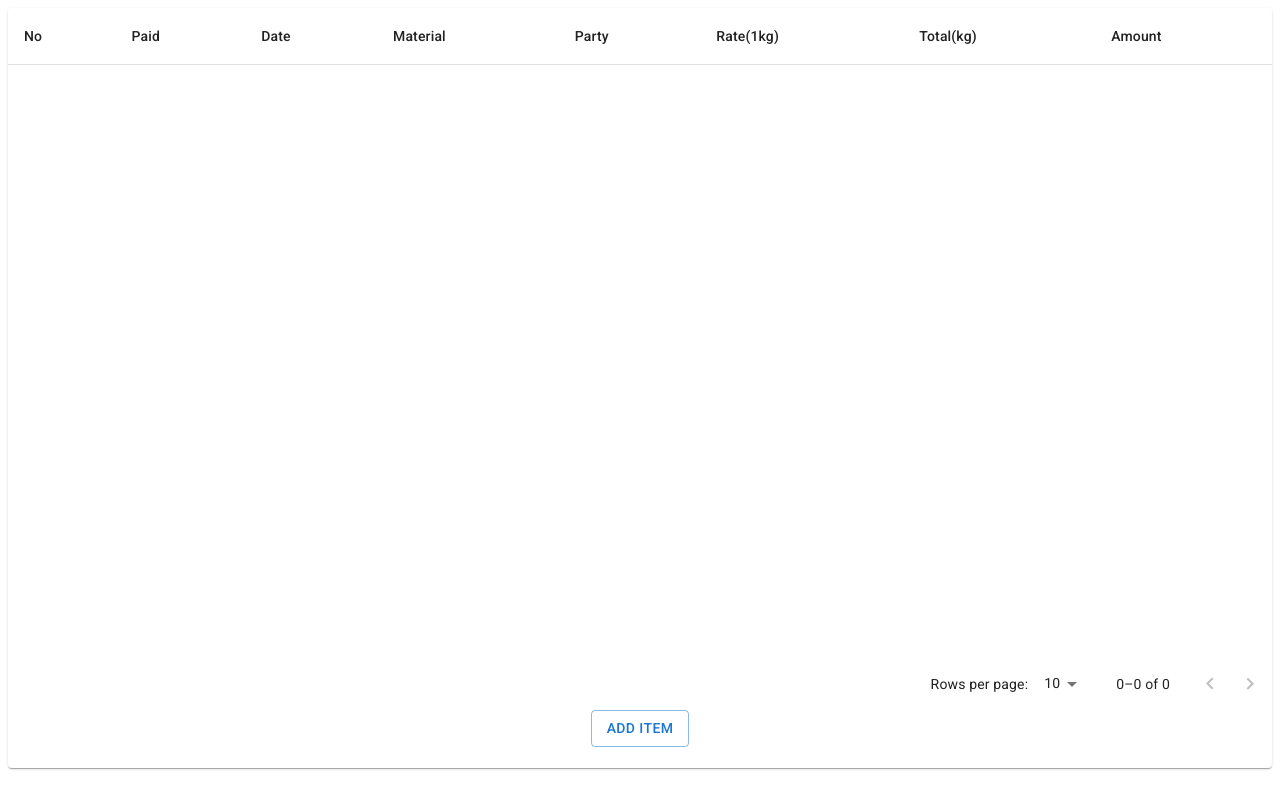
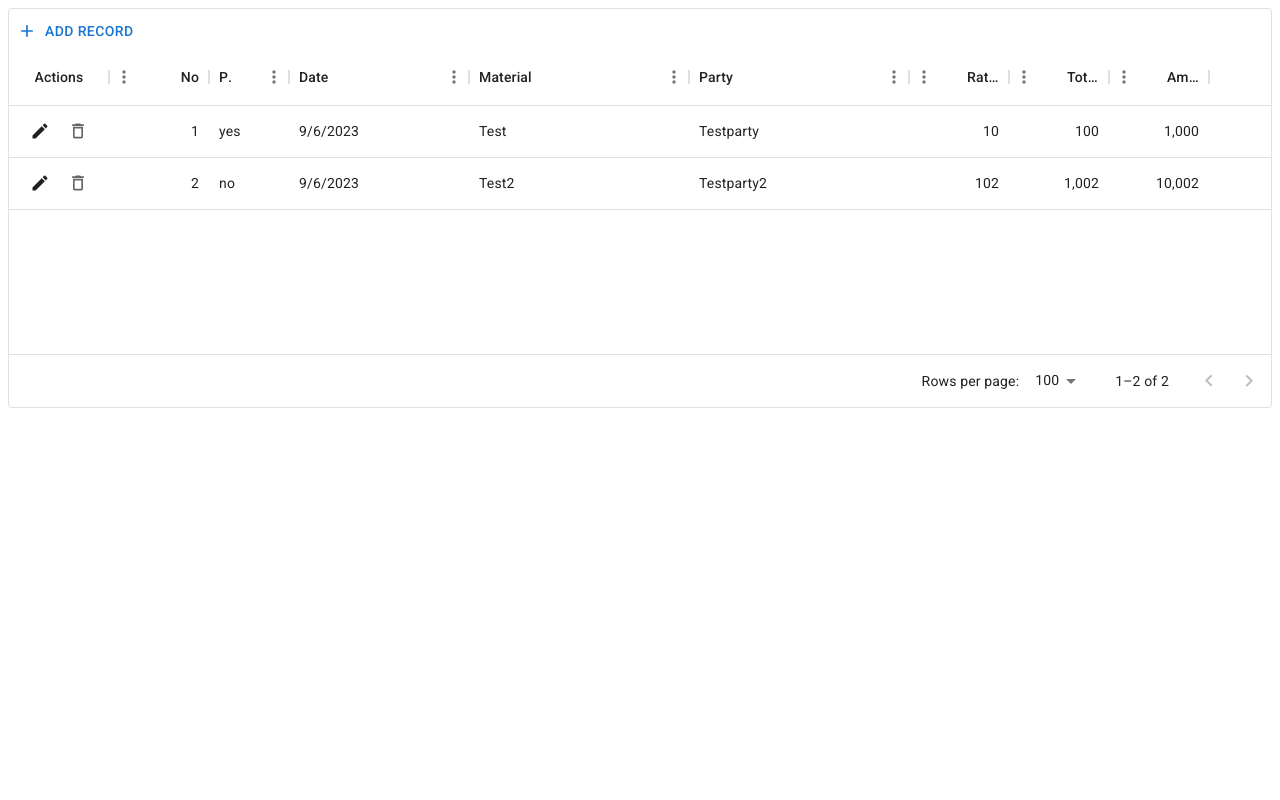
Before and after one commit to PravinKumar95/Poultry_Farm, a React (Vite) app: page / in a window 1280 px wide. Built offline with nearby package versions, Linux system fonts and the light colour scheme.

Commit message:
update table comp

```diff
--- a/package.json
+++ b/package.json
@@ -17,7 +17,8 @@
     "@emotion/styled": "^11.11.0",
     "@fontsource/roboto": "^5.0.8",
     "@mui/icons-material": "^5.14.3",
-    "@mui/material": "^5.14.4",
+    "@mui/material": "^5.14.8",
+    "@mui/x-data-grid": "^6.12.1",
     "react": "^18.2.0",
     "react-dom": "^18.2.0",
     "react-router-dom": "^6.14.2"
--- a/src/components/Dialog.tsx
+++ /dev/null
@@ -1,118 +0,0 @@
-import * as React from "react";
-import Button from "@mui/material/Button";
-import Dialog from "@mui/material/Dialog";
-import AppBar from "@mui/material/AppBar";
-import Toolbar from "@mui/material/Toolbar";
-import IconButton from "@mui/material/IconButton";
-import Typography from "@mui/material/Typography";
-import CloseIcon from "@mui/icons-material/Close";
-import Slide from "@mui/material/Slide";
-import { TransitionProps } from "@mui/material/transitions";
-import {
-  Checkbox,
-  Container,
-  FormControlLabel,
-  FormGroup,
-  TextField,
-} from "@mui/material";
-
-const Transition = React.forwardRef(function Transition(
-  props: TransitionProps & {
-    children: React.ReactElement;
-  },
-  ref: React.Ref<unknown>
-) {
-  return <Slide direction="up" ref={ref} {...props} />;
-});
-
-export default function FullScreenDialog({ onSave }: { onSave: (data:any) => void }) {
-  const [open, setOpen] = React.useState(false);
-  const [party, setParty] = React.useState('');
-  const [material, setMaterial] = React.useState('');
-  const [rate, setRate] = React.useState(0);
-  const [total, setTotal] = React.useState(0);
-  const [paid, setPaid] = React.useState(false);
-  const handleClickOpen = () => {
-    setOpen(true);
-  };
-
-  const handleClose = () => {
-    setOpen(false);
-  };
-
-  return (
-    <div>
-      <Button variant="outlined" onClick={handleClickOpen}>
-        Add Item
-      </Button>
-      <Dialog
-        fullScreen
-        open={open}
-        onClose={handleClose}
-        TransitionComponent={Transition}
-      >
-        <AppBar sx={{ position: "relative" }}>
-          <Toolbar>
-            <IconButton
-              edge="start"
-              color="inherit"
-              onClick={handleClose}
-              aria-label="close"
-            >
-              <CloseIcon />
-            </IconButton>
-            <Typography sx={{ ml: 2, flex: 1 }} variant="h6" component="div">
-              Add Item
-            </Typography>
-            <Button
-              autoFocus
-              color="inherit"
-              onClick={() => {
-                onSave({
-                    party,
-                    material,
-                    rate,
-                    total,
-                    paid
-                });
-                handleClose();
-              }}
-            >
-              Save
-            </Button>
-          </Toolbar>
-        </AppBar>
-        <Container>
-          <TextField label="Party" margin="normal" variant="filled" fullWidth value={party} onChange={(e) => setParty(e.target.value)}/>
-          <TextField
-            label="Material"
-            margin="normal"
-            variant="filled"
-            fullWidth
-            value={material}
-            onChange={(e) => setMaterial(e.target.value)}
-          />
-          <TextField
-            label="Rate(1kg)"
-            margin="normal"
-            variant="filled"
-            fullWidth
-            value={rate}
-            onChange={(e) => setRate(+e.target.value)}
-          />
-          <TextField
-            label="Total(1kg)"
-            margin="normal"
-            variant="filled"
-            fullWidth
-            value={total}
-            onChange={(e) => setTotal(+e.target.value)}
-          />
-          <FormGroup>
-            <FormControlLabel control={<Checkbox />} label="Paid" value={paid} onChange={(_e, checked) => setPaid(checked)}/>
-          </FormGroup>
-        </Container>
-      </Dialog>
-    </div>
-  );
-}
--- a/src/components/Table.tsx
+++ b/src/components/Table.tsx
@@ -1,174 +1,282 @@
 import * as React from "react";
-import Paper from "@mui/material/Paper";
-import Table from "@mui/material/Table";
-import TableBody from "@mui/material/TableBody";
-import TableCell from "@mui/material/TableCell";
-import TableContainer from "@mui/material/TableContainer";
-import TableHead from "@mui/material/TableHead";
-import TablePagination from "@mui/material/TablePagination";
-import TableRow from "@mui/material/TableRow";
-import Dialog from "./Dialog";
-import Chip from '@mui/material/Chip';
+import Box from "@mui/material/Box";
+import Button from "@mui/material/Button";
+import AddIcon from "@mui/icons-material/Add";
+import EditIcon from "@mui/icons-material/Edit";
+import DeleteIcon from "@mui/icons-material/DeleteOutlined";
+import SaveIcon from "@mui/icons-material/Save";
+import CancelIcon from "@mui/icons-material/Close";
+import {
+  GridRowsProp,
+  GridRowModesModel,
+  GridRowModes,
+  DataGrid,
+  GridColDef,
+  GridToolbarContainer,
+  GridActionsCellItem,
+  GridEventListener,
+  GridRowId,
+  GridRowModel,
+  GridRowEditStopReasons,
+} from "@mui/x-data-grid";
 
-interface Column {
-  id:
-    | "no"
-    | "date"
-    | "material"
-    | "party"
-    | "rate"
-    | "total"
-    | "amount"
-    | "paid";
-  label: string;
-  minWidth?: number;
-  align?: "right";
-  format?: (value: number) => string;
-}
-
-const columns: readonly Column[] = [
-  { id: "no", label: "No" },
-  { id: "paid", label: "Paid" },
+const initialRows: GridRowsProp = [
   {
-    id: "date",
-    label: "Date",
+    id: 1,
+    no: 1,
+    paid: "yes",
+    date: new Date(),
+    material: "Test",
+    party: "Testparty",
+    rate: 10,
+    total: 100,
+    amount: 1000,
   },
   {
-    id: "material",
-    label: "Material",
-  },
-  {
-    id: "party",
-    label: "Party",
-  },
-  {
-    id: "rate",
-    label: "Rate(1kg)",
-  },
-  {
-    id: "total",
-    label: "Total(kg)",
-  },
-  {
-    id: "amount",
-    label: "Amount",
+    id: 2,
+    no: 2,
+    paid: "no",
+    date: new Date(),
+    material: "Test2",
+    party: "Testparty2",
+    rate: 102,
+    total: 1002,
+    amount: 10002,
   },
 ];
 
-interface Data {
-  no: number;
-  date: string;
-  material: string;
-  party: string;
-  rate: number;
-  total: number;
-  amount: number;
-  paid: boolean;
+interface EditToolbarProps {
+  setRows: (newRows: (oldRows: GridRowsProp) => GridRowsProp) => void;
+  setRowModesModel: (
+    newModel: (oldModel: GridRowModesModel) => GridRowModesModel
+  ) => void;
 }
 
-function createData({
-  no,
-  material,
-  party,
-  rate,
-  total,
-  paid,
-}: {
-  no: number;
-  material: string;
-  party: string;
-  rate: number;
-  total: number;
-  paid?: boolean;
-}): Data {
-  return {
-    no,
-    amount: rate * total,
-    date: new Date().toLocaleDateString(),
-    material,
-    paid: !!paid,
-    party,
-    rate,
-    total,
+function EditToolbar(props: EditToolbarProps) {
+  const { setRows, setRowModesModel } = props;
+
+  const handleClick = () => {
+    const id = initialRows.length + 1;
+    setRows((oldRows) => [
+      ...oldRows,
+      {
+        id,
+        no: id,
+        paid: "no",
+        date: new Date(),
+        material: "",
+        party: "",
+        rate: 0,
+        total: 0,
+        amount: 0,
+      },
+    ]);
+    setRowModesModel((oldModel) => ({
+      ...oldModel,
+      [id]: { mode: GridRowModes.Edit, fieldToFocus: "paid" },
+    }));
   };
+
+  return (
+    <GridToolbarContainer>
+      <Button color="primary" startIcon={<AddIcon />} onClick={handleClick}>
+        Add record
+      </Button>
+    </GridToolbarContainer>
+  );
 }
 
-export default function StickyHeadTable() {
-  const [page, setPage] = React.useState(0);
-  const [rowsPerPage, setRowsPerPage] = React.useState(10);
-  const [rows, setRows] = React.useState<Data[]>([]);
+export default function FullFeaturedCrudGrid() {
+  const [rows, setRows] = React.useState(initialRows);
+  const [rowModesModel, setRowModesModel] = React.useState<GridRowModesModel>(
+    {}
+  );
 
-  const handleChangePage = (_event: unknown, newPage: number) => {
-    setPage(newPage);
+  const handleRowEditStop: GridEventListener<"rowEditStop"> = (
+    params,
+    event
+  ) => {
+    if (params.reason === GridRowEditStopReasons.rowFocusOut) {
+      event.defaultMuiPrevented = true;
+    }
   };
 
-  const handleChangeRowsPerPage = (
-    event: React.ChangeEvent<HTMLInputElement>
-  ) => {
-    setRowsPerPage(+event.target.value);
-    setPage(0);
+  const handleEditClick = (id: GridRowId) => () => {
+    setRowModesModel({ ...rowModesModel, [id]: { mode: GridRowModes.Edit } });
   };
 
-  const handleAdd = (data: any) => {
-    setRows(rows.concat(rows, createData({ no: rows.length + 1, ...data })));
+  const handleSaveClick = (id: GridRowId) => () => {
+    setRowModesModel({ ...rowModesModel, [id]: { mode: GridRowModes.View } });
   };
-  const getCell = (column: Column, value: any) => {
-    if (column.label === "Paid") {
-      return <Chip size="small" label={value ? 'yes' : 'no'} clickable color={value ? 'primary' : 'error'} />
+
+  const handleDeleteClick = (id: GridRowId) => () => {
+    setRows(rows.filter((row) => row.id !== id));
+  };
+
+  const handleCancelClick = (id: GridRowId) => () => {
+    setRowModesModel({
+      ...rowModesModel,
+      [id]: { mode: GridRowModes.View, ignoreModifications: true },
+    });
+
+    const editedRow = rows.find((row) => row.id === id);
+    if (editedRow!.isNew) {
+      setRows(rows.filter((row) => row.id !== id));
     }
-    return column.format && typeof value === "number"
-      ? column.format(value)
-      : (value as any);
   };
+
+  const processRowUpdate = (newRow: GridRowModel) => {
+    const updatedRow = {
+      ...newRow,
+      amount: newRow.rate * newRow.total,
+      isNew: false,
+    };
+    setRows(
+      rows.map((row) =>
+        row.id === newRow.id
+          ? updatedRow
+          : { ...row, amount: row.rate * row.total }
+      )
+    );
+    return updatedRow;
+  };
+
+  const handleRowModesModelChange = (newRowModesModel: GridRowModesModel) => {
+    setRowModesModel(newRowModesModel);
+  };
+
+  const columns: GridColDef[] = [
+    {
+      field: "actions",
+      type: "actions",
+      headerName: "Actions",
+      width: 100,
+      cellClassName: "actions",
+      getActions: ({ id }) => {
+        const isInEditMode = rowModesModel[id]?.mode === GridRowModes.Edit;
+
+        if (isInEditMode) {
+          return [
+            <GridActionsCellItem
+              icon={<SaveIcon />}
+              label="Save"
+              sx={{
+                color: "primary.main",
+              }}
+              onClick={handleSaveClick(id)}
+            />,
+            <GridActionsCellItem
+              icon={<CancelIcon />}
+              label="Cancel"
+              className="textPrimary"
+              onClick={handleCancelClick(id)}
+              color="inherit"
+            />,
+          ];
+        }
+
+        return [
+          <GridActionsCellItem
+            icon={<EditIcon />}
+            label="Edit"
+            className="textPrimary"
+            onClick={handleEditClick(id)}
+            color="inherit"
+          />,
+          <GridActionsCellItem
+            icon={<DeleteIcon />}
+            label="Delete"
+            onClick={handleDeleteClick(id)}
+            color="inherit"
+          />,
+        ];
+      },
+    },
+    {
+      field: "no",
+      headerName: "No",
+      width: 100,
+      type: "number",
+      editable: false,
+    },
+    {
+      field: "paid",
+      headerName: "Paid",
+      width: 80,
+      type: "singleSelect",
+      valueOptions: ["yes", "no"],
+      editable: true,
+    },
+    {
+      field: "date",
+      headerName: "Date",
+      type: "date",
+      width: 180,
+      editable: true,
+    },
+    {
+      field: "material",
+      headerName: "Material",
+      width: 220,
+      editable: true,
+    },
+    {
+      field: "party",
+      headerName: "Party",
+      width: 220,
+      editable: true,
+    },
+    {
+      field: "rate",
+      headerName: "Rate(1kg)",
+      width: 100,
+      type: "number",
+      editable: true,
+    },
+    {
+      field: "total",
+      headerName: "Total(kg)",
+      width: 100,
+      type: "number",
+      editable: true,
+    },
+    {
+      field: "amount",
+      headerName: "Amount",
+      width: 100,
+      type: "number",
+      editable: false,
+    },
+  ];
+
   return (
-    <Paper sx={{ width: "100%", height: "95vh", overflow: "hidden" }}>
-      <TableContainer sx={ {height: "calc(100vh - 150px)"}}>
-        <Table stickyHeader aria-label="sticky table">
-          <TableHead>
-            <TableRow>
-              {columns.map((column) => (
-                <TableCell
-                  key={column.id}
-                  align={column.align}
-                  style={{ minWidth: column.minWidth }}
-                >
-                  {column.label}
-                </TableCell>
-              ))}
-            </TableRow>
-          </TableHead>
-          <TableBody>
-            {rows
-              .slice(page * rowsPerPage, page * rowsPerPage + rowsPerPage)
-              .map((row) => {
-                return (
-                  <TableRow hover role="checkbox" tabIndex={-1} key={row.no}>
-                    {columns.map((column) => {
-                      const value = row[column.id];
-                      return (
-                        <TableCell key={column.id} align={column.align}>
-                          {getCell(column, value)}
-                        </TableCell>
-                      );
-                    })}
-                  </TableRow>
-                );
-              })}
-          </TableBody>
-        </Table>
-      </TableContainer>
-      <TablePagination
-        rowsPerPageOptions={[10, 25, 100]}
-        component="div"
-        count={rows.length}
-        rowsPerPage={rowsPerPage}
-        page={page}
-        onPageChange={handleChangePage}
-        onRowsPerPageChange={handleChangeRowsPerPage}
+    <Box
+      sx={{
+        height: 400,
+        width: "100%",
+        "& .actions": {
+          color: "text.secondary",
+        },
+        "& .textPrimary": {
+          color: "text.primary",
+        },
+      }}
+    >
+      <DataGrid
+        rows={rows}
+        columns={columns}
+        editMode="row"
+        rowModesModel={rowModesModel}
+        onRowModesModelChange={handleRowModesModelChange}
+        onRowEditStop={handleRowEditStop}
+        processRowUpdate={processRowUpdate}
+        slots={{
+          toolbar: EditToolbar,
+        }}
+        slotProps={{
+          toolbar: { setRows, setRowModesModel },
+        }}
       />
-      <div style={{ display: "flex", justifyContent: "space-around" }}>
-        <Dialog onSave={handleAdd} />
-      </div>
-    </Paper>
+    </Box>
   );
 }
```
Also changed, not shown: 1 other file (tests, documents, lock files or other folders).
